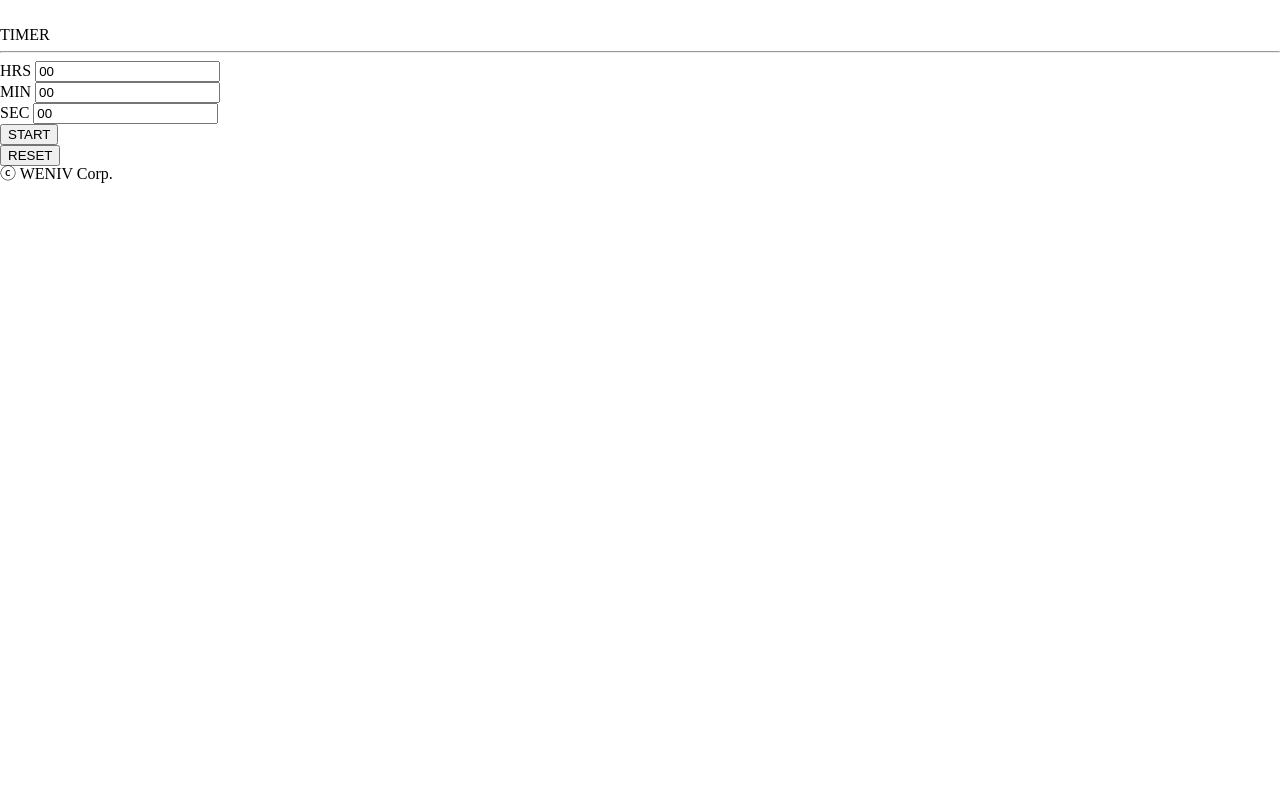
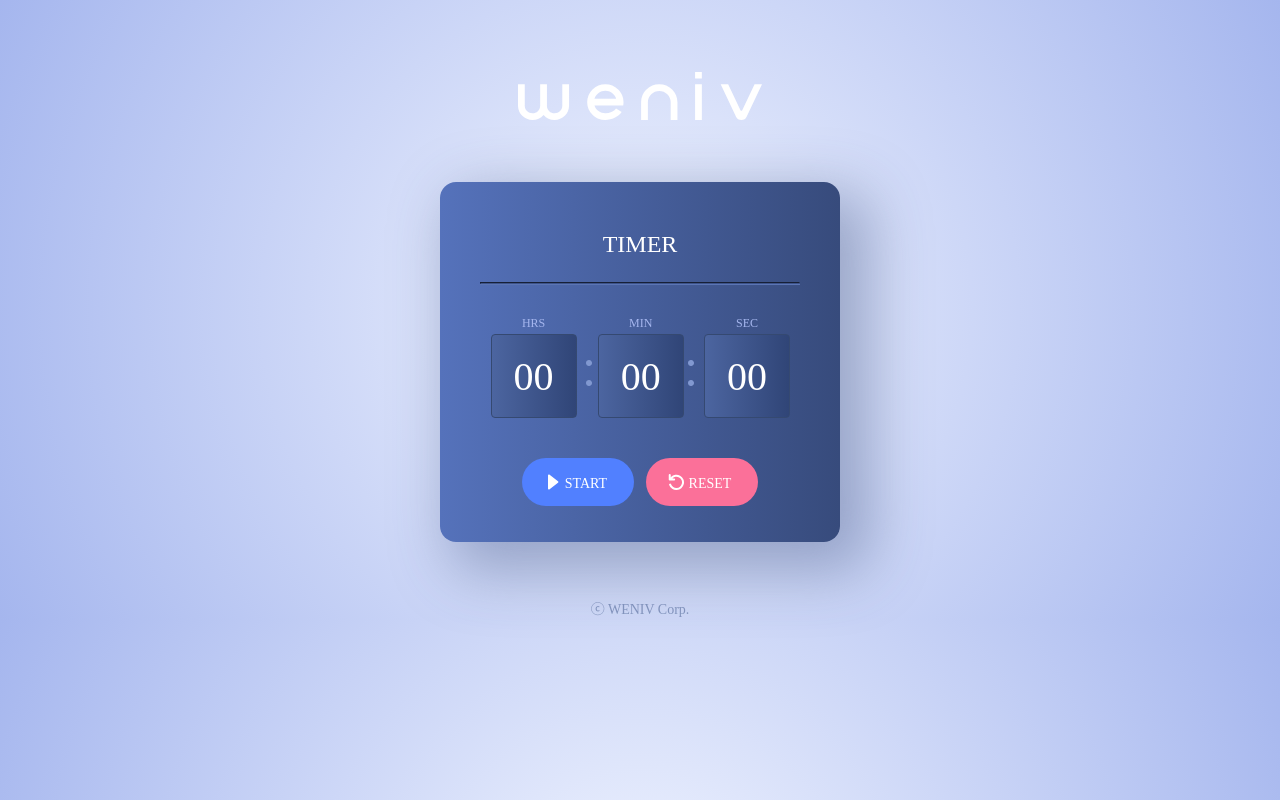
Before and after one commit to jini0012/Timer_test, a plain HTML site: page index.html in a window 1280 px wide. Drawn offline with Linux system fonts and the light colour scheme; a web font is replaced by a local one.

Commit message:
🎨 css 적용

```diff
--- a/index.html
+++ b/index.html
@@ -15,7 +15,7 @@
             <h2>TIMER</h2>
             <hr />
 
-            <ul>
+            <ul class="time">
                 <li>
                     <label for="">HRS</label>
                     <input type="text" value="00" />
@@ -30,12 +30,12 @@
                 </li>
             </ul>
 
-            <ul>
+            <ul class="buttons">
                 <li>
-                    <button>START</button>
+                    <button class="start">START</button>
                 </li>
                 <li>
-                    <button>RESET</button>
+                    <button class="reset">RESET</button>
                 </li>
             </ul>
         </main>
--- a/main.css
+++ b/main.css
@@ -0,0 +1,179 @@
+@font-face {
+    font-family: 'Pretendard-Regular';
+    src: url('https://fastly.jsdelivr.net/gh/Project-Noonnu/noonfonts_2107@1.1/Pretendard-Regular.woff') format('woff');
+    font-weight: 400;
+    font-style: normal;
+}
+@font-face {
+    font-family: 'Pretendard-Bold';
+    src: url('https://cdn.jsdelivr.net/gh/Project-Noonnu/noonfonts_2107@1.1/Pretendard-Bold.woff') format('woff');
+    font-weight: 700;
+    font-style: normal;
+}
+
+html {
+    font-size: 10px;
+}
+* {
+    font-family: 'Pretendard-Bold';
+}
+
+body {
+    background: rgb(240, 244, 255);
+    background: radial-gradient(circle, rgba(240, 244, 255, 1) 0%, rgba(165, 182, 238, 1) 100%);
+
+    display: flex;
+    flex-direction: column;
+    align-items: center;
+}
+
+h1 {
+    margin: 7.2rem 0 6rem 0;
+    width: 24.4rem;
+}
+
+img {
+    width: 100%;
+}
+
+main {
+    background: rgb(85, 114, 187);
+    background: linear-gradient(90deg, rgba(85, 114, 187, 1) 0%, rgba(55, 75, 124, 1) 100%);
+
+    width: 40rem;
+    height: 36rem;
+    border-radius: 1.6rem;
+    box-sizing: border-box;
+    padding: 4rem;
+
+    box-shadow: 2rem 2em 6rem 1rem #374b7c66;
+    position: relative;
+}
+
+h2 {
+    font-size: 2.4rem;
+    color: #fff;
+    line-height: 2.88rem;
+    text-align: center;
+    margin-top: 0.8rem;
+}
+
+hr {
+    margin: 2.3rem 0 3.2rem 0;
+    border-color: #3d538a;
+    box-shadow: 0 0.1rem 0 0 #5b75b4;
+}
+
+.time {
+    display: flex;
+    justify-content: center;
+    margin-bottom: 4rem;
+    text-align: center;
+    color: #a5b6ee;
+
+    font-size: 1.2rem;
+    line-height: 1.44rem;
+}
+
+.time input {
+    margin-top: 0.4rem;
+    width: 8rem;
+    height: 8rem;
+    font-size: 4rem;
+    line-height: 4.801rem;
+    color: #fff;
+
+    background: rgb(76, 101, 160);
+    background: linear-gradient(90deg, rgba(76, 101, 160, 1) 0%, rgba(48, 69, 119, 1) 100%);
+    border: 0.1rem #354971 solid;
+    border-radius: 0.4rem;
+
+    text-align: center;
+}
+
+.time li:nth-of-type(2):before,
+.time li:nth-of-type(3):before {
+    content: url('./img/dot.png');
+    display: inline-block;
+    width: 0.6rem;
+    height: 2.6rem;
+
+    position: absolute;
+    top: 17.8rem;
+}
+
+.time li:nth-of-type(2):before {
+    left: 14.6rem;
+}
+
+.time li:nth-of-type(3):before {
+    right: 14.6rem;
+}
+
+.buttons {
+    display: flex;
+    justify-content: center;
+    gap: 1.2rem;
+}
+
+.buttons button {
+    width: 11.2rem;
+    height: 4.8rem;
+    border-radius: 5rem;
+    border: none;
+    cursor: pointer;
+    color: #fff;
+    font-size: 1.4rem;
+    line-height: 1.68rem;
+}
+
+button::before {
+    position: relative;
+    top: 0.25rem;
+    left: -0.5rem;
+}
+
+.buttons .start {
+    background-color: #5180ff;
+}
+
+.buttons .start::before {
+    content: url('./img/icon-start.svg');
+}
+
+.buttons .pause {
+    background-color: #15c2b8;
+}
+
+.buttons .pause::before {
+    content: url('./img/icon-stop.svg');
+}
+
+.buttons .reset {
+    background-color: #fb7099;
+}
+
+.buttons .reset::before {
+    content: url('./img/icon-reset.svg');
+}
+
+.buttons button:disabled {
+    background-color: #324577;
+    color: #617199;
+}
+
+.buttons .start:disabled::before {
+    content: url('./img/icon-start-disabled.svg');
+}
+
+.buttons .reset:disabled::before {
+    content: url('./img/icon-reset-disabled.svg');
+}
+
+footer {
+    font-family: 'Pretendard-Regular';
+    margin-top: 6rem;
+    color: #8596bf;
+    font-size: 1.4rem;
+    line-height: 1.68rem;
+}
```
Also changed, not shown: img/dot.png (added), img/icon-reset-disabled.svg (added), img/icon-reset.svg (added), img/icon-start-disabled.svg (added), img/icon-start.svg (added), img/icon-stop.svg (added).
